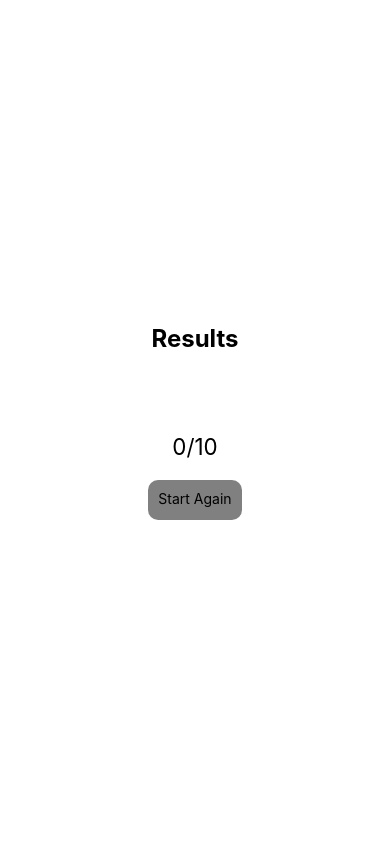
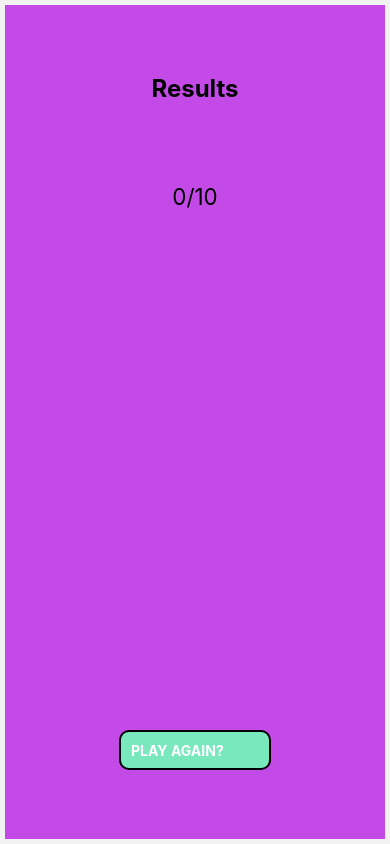
Before and after one commit to kevinmorales05/triviaApp, a React Native app: screen /Results in a window 390 px wide. Built offline with nearby package versions, Linux system fonts and the light colour scheme.

Commit message:
Add styles

```diff
--- a/App.js
+++ b/App.js
@@ -11,7 +11,7 @@ export default function App() {
   return (
     <ScoreProvider>
       <NavigationContainer>
-        <Stack.Navigator initialRouteName="Results">
+        <Stack.Navigator initialRouteName="HomeScreen">
           <Stack.Screen
             name="Home"
             options={{
--- a/components/Question/Question.js
+++ b/components/Question/Question.js
@@ -3,14 +3,22 @@ import { View, Text, TouchableOpacity, StyleSheet } from "react-native";
 import { ScoreContext } from "../../context/ScoreProvider";
 
 export default function Question({ question, handleNext }) {
-  const { score, setScore } = useContext(ScoreContext);
+  const { score, setScore, answeredQuestions, setAnsweredQuestions } = useContext(ScoreContext);
   const compareAnswer = (op) => {
     const answer = question.correct_answer;
     if (answer === op) {
       setScore(score + 1);
+      setAnsweredQuestions([...answeredQuestions ,{
+        questionResolved: question.question,
+        result: true
+      }])
       handleNext();
       return;
     }
+    setAnsweredQuestions([...answeredQuestions ,{
+      questionResolved: question.question,
+      result: false
+    }])
     handleNext();
   };
 
@@ -60,12 +68,14 @@ const styles = StyleSheet.create({
   },
   btn: {
     width: "30%",
-    backgroundColor: "gray",
+    backgroundColor: "#79E8BD",
     textAlign: "center",
     height: 40,
     borderRadius: "10px",
     alignContent: "center",
     padding: 10,
     margin:5,
+    borderColor:'black',
+    borderWidth:2,
   },
 });
--- a/context/ScoreProvider.js
+++ b/context/ScoreProvider.js
@@ -7,8 +7,9 @@ const ScoreProvider = (props) => {
   const [score, setScore] = useState(initialValue);
   const [questionIndex, setQuestionIndex] = useState(0);
   const [questions, setQuestions] = useState([]);
+  const [answeredQuestions, setAnsweredQuestions] = useState([]);
   return (
-    <ScoreContext.Provider value={{ score, setScore, questionIndex, setQuestionIndex, questions, setQuestions }}>
+    <ScoreContext.Provider value={{ score, setScore, questionIndex, setQuestionIndex, questions, setQuestions, answeredQuestions, setAnsweredQuestions }}>
       {props.children}
     </ScoreContext.Provider>
   );
--- a/package.json
+++ b/package.json
@@ -10,16 +10,19 @@
     "eject": "expo eject"
   },
   "dependencies": {
+    "@native-base/icons": "^0.0.11",
     "@react-navigation/native": "^6.0.8",
     "@react-navigation/native-stack": "^6.5.0",
     "axios": "^0.26.1",
     "expo": "~44.0.0",
     "expo-status-bar": "~1.2.0",
+    "native-base": "^3.3.7",
     "react": "17.0.1",
     "react-dom": "^17.0.2",
     "react-native": "0.64.3",
     "react-native-safe-area-context": "3.3.2",
     "react-native-screens": "~3.10.1",
+    "react-native-svg": "12.1.1",
     "react-native-web": "0.17.1"
   },
   "devDependencies": {
--- a/pages/Home/HomeScreen.js
+++ b/pages/Home/HomeScreen.js
@@ -8,7 +8,7 @@ export default function HomeScreen({navigation}) {
       <Text style={styles.text} >You will be presented with 10 True or False questions</Text>
       <Text style={styles.text} >Can you score 100%?</Text>
       <TouchableOpacity style={styles.btn} onPress={()=> navigation.navigate('Play')}>
-        <Text>BEGIN</Text>
+        <Text style={{color:'white', fontWeight:'bold'}}>BEGIN</Text>
       </TouchableOpacity>
     </View>
   );
@@ -17,7 +17,7 @@ export default function HomeScreen({navigation}) {
 const styles = StyleSheet.create({
   container: {
     flex: 1,
-    backgroundColor: '#fff',
+    backgroundColor: '#C44AE8',
     alignItems: 'center',
     justifyContent: 'center',
   },
@@ -37,12 +37,13 @@ const styles = StyleSheet.create({
   },
   btn:{
     width:'40%',
-    backgroundColor:'gray',
+    backgroundColor:'#79E8BD',
     textAlign:'center',
     height:40,
     borderRadius:'10px',
     alignContent:'center',
     padding:10,
-
+    borderColor:'black',
+    borderWidth:2,
   }
 });
--- a/pages/Play/PlayScreen.js
+++ b/pages/Play/PlayScreen.js
@@ -55,7 +55,7 @@ function PlayScreen({ navigation }) {
   };
 
   return (
-    <SafeAreaView style={{ flex: 1, backgroundColor: "white" }}>
+    <SafeAreaView style={{ flex: 1, backgroundColor: "#853A9C" }}>
       <View style={{ margin: 20 }}>
         {page === true ? (
           <View>{renderQuestion()}</View>
@@ -75,11 +75,14 @@ export default PlayScreen;
 const styles = StyleSheet.create({
   container: {
     flex: 1,
-    backgroundColor: "#fff",
+    backgroundColor: "#C44AE8",
     alignItems: "center",
     justifyContent: "center",
     width: "100%",
     marginTop: "200px",
+    borderRadius:10,
+    borderColor:'black',
+    borderWidth:2,
   },
   header: {
     flexDirection: "row",
--- a/pages/Results/ResultsScreen.js
+++ b/pages/Results/ResultsScreen.js
@@ -5,11 +5,16 @@ import {
   TouchableOpacity,
   StyleSheet,
   SafeAreaView,
+  ScrollView,
 } from "react-native";
 import { ScoreContext } from "../../context/ScoreProvider";
+import { AntDesign } from '@expo/vector-icons';
+
 
 function ResultsScreen({ navigation }) {
-  const { score, setScore, setQuestionIndex, setQuestions } = useContext(ScoreContext);
+  const { score, setScore, setQuestionIndex, answeredQuestions } =
+    useContext(ScoreContext);
+
   const startGame = () => {
     setScore(0);
     setQuestionIndex(0);
@@ -17,13 +22,32 @@ function ResultsScreen({ navigation }) {
   };
   return (
     <SafeAreaView style={styles.container}>
-      <View>
         <Text style={styles.textTitle}>Results</Text>
         <Text style={styles.text}>{score}/10</Text>
+        <SafeAreaView>
+          <ScrollView style={styles.scrollContainer}>
+            {answeredQuestions.map((answer) => {
+              return (
+                <View style={styles.questionBlock}>
+                  {answer.result === true ? (
+                    <>
+                      <AntDesign name="checkcircle" size={30} color="#E8C061" />
+                    </>
+                  ) : (
+                    <>
+                      <AntDesign name="closecircle" size={30} color="red" />
+                    </>
+                  )}
+                  <Text style={{textAlign:'center', width:'80%', color:'white', paddingLeft:5}}>{answer.questionResolved}</Text>
+                </View>
+              );
+            })}
+          </ScrollView>
+        </SafeAreaView>
+
         <TouchableOpacity style={styles.btn} onPress={startGame}>
-          <Text>Start Again</Text>
+          <Text style={{color:'white', fontWeight:'bold'}}>PLAY AGAIN?</Text>
         </TouchableOpacity>
-      </View>
     </SafeAreaView>
   );
 }
@@ -33,9 +57,27 @@ export default ResultsScreen;
 const styles = StyleSheet.create({
   container: {
     flex: 1,
-    backgroundColor: "#fff",
+    backgroundColor: "#C44AE8",
     alignItems: "center",
     justifyContent: "center",
+    margin: 5,
+  },
+  scrollContainer: {
+    height: "480px",
+    margin: 10,
+    padding:5,
+    backgroundColor:'#C44AE8',
+  },
+  questionBlock: {
+    display: "flex",
+    flexDirection: "row",
+    height: "fit-content",
+    margin: 10,
+    padding: 5,
+    borderRadius:8,
+    backgroundColor:"#853A9C",
+    justifyContent: "center",
+    alignContent:'center',
   },
   text: {
     textAlign: "center",
@@ -50,11 +92,15 @@ const styles = StyleSheet.create({
     fontSize: "1.5rem",
   },
   btn: {
-    backgroundColor: "gray",
-    textAlign: "center",
-    height: 40,
-    borderRadius: "10px",
-    alignContent: "center",
-    padding: 10,
+    width:'40%',
+    backgroundColor:'#79E8BD',
+    textAlign:'center',
+    height:40,
+    borderRadius:'10px',
+    alignContent:'center',
+    padding:10,
+    borderColor:'black',
+    borderWidth:2,
+
   },
 });
```
Also changed, not shown: services/questionsService.js (deleted, +0 -16 lines), 1 other file (tests, documents, lock files or other folders).
